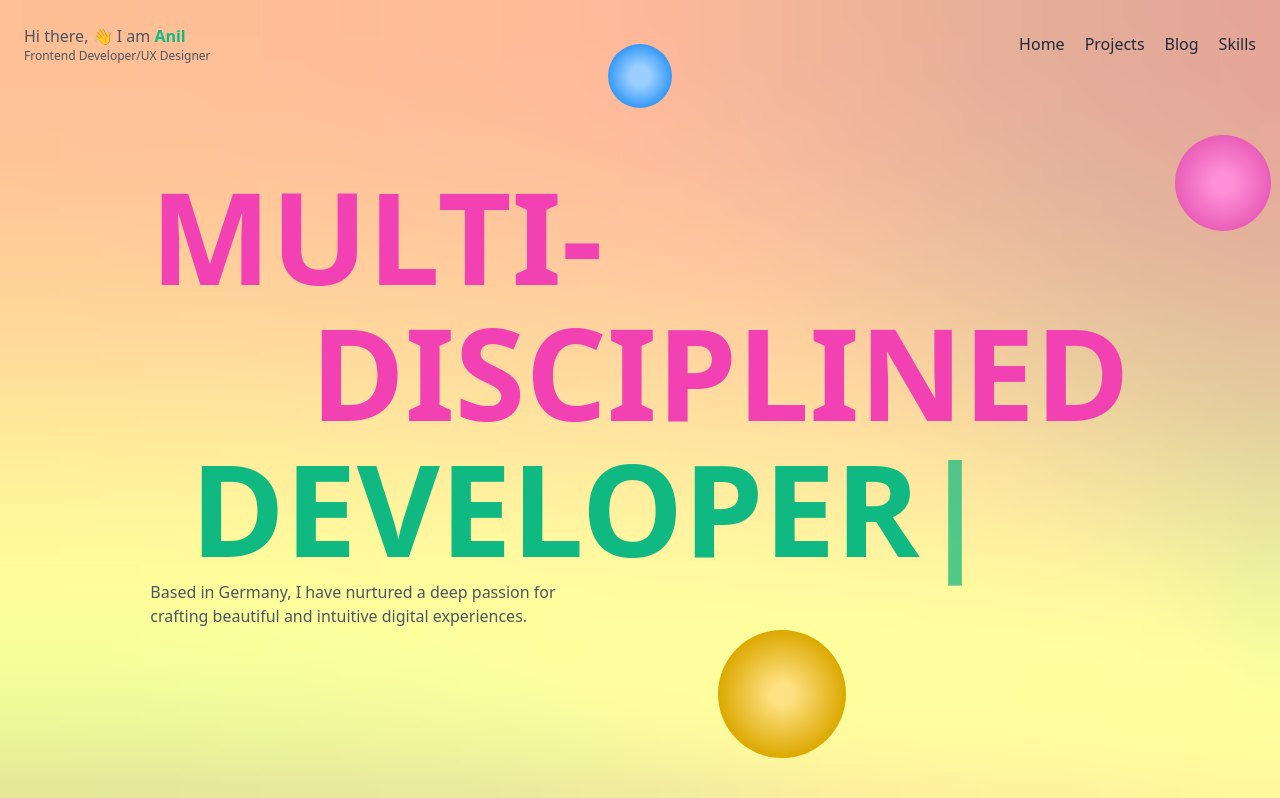
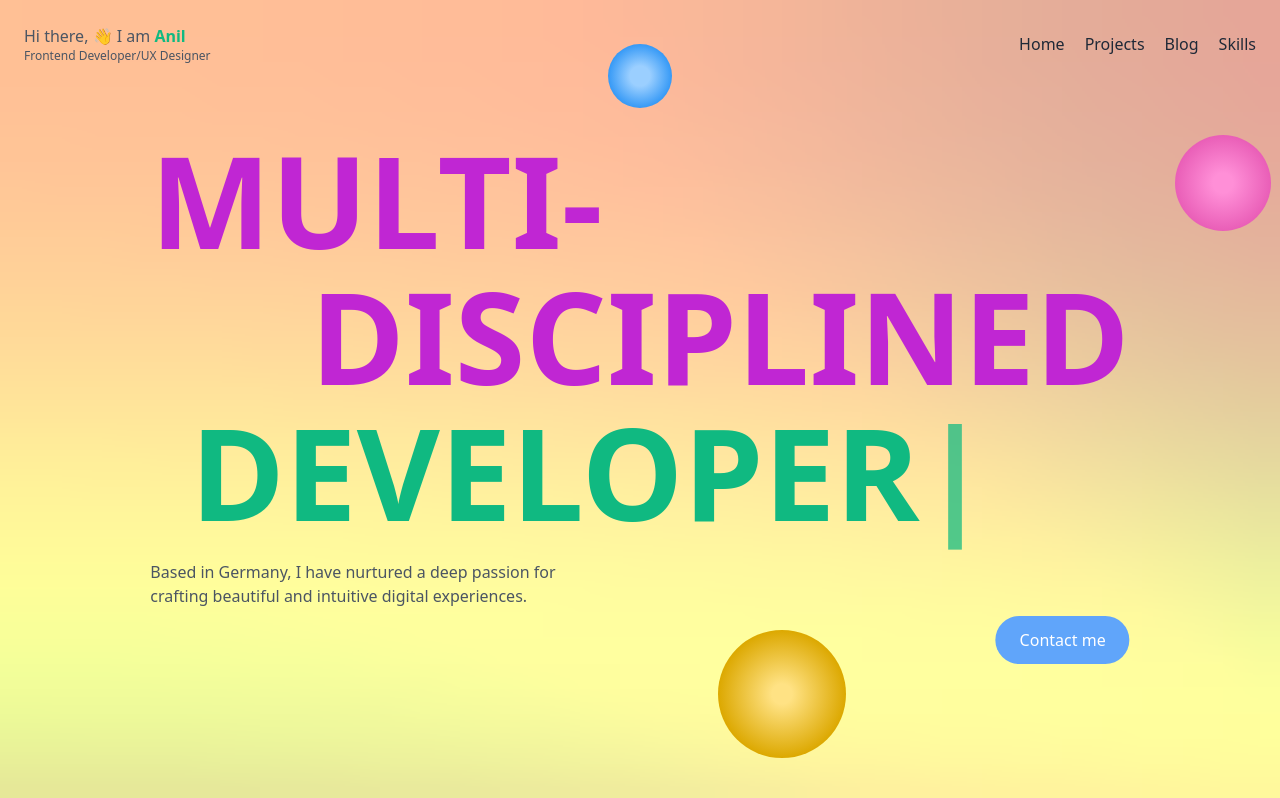
Before and after one commit to cursedxp/portfolio-site, a React (Vite) app: page / in a window 1280 px wide. Shown: the top 798 px of the page. Built offline with nearby package versions, Linux system fonts and the light colour scheme.

Commit message:
✨ (Hero.jsx): add a "Contact me" button to the Hero component to provide a way for users to easily contact the author

```diff
--- a/src/components/Hero/Hero.jsx
+++ b/src/components/Hero/Hero.jsx
@@ -6,17 +6,17 @@ export default function Hero() {
     <div className="relative w-full h-screen">
       <CanvasBackground />
       <BallAnimation />
-      <div
-        className=" absolute top-1/2 left-1/2 -translate-x-1/2 -translate-y-1/2 font-bold text-9xl flex flex-col  justify-center items-start gap-2 z-20"
-        style={{ color: "#F241B3" }}
-      >
+      <div className=" absolute top-1/2 left-1/2 -translate-x-1/2 -translate-y-1/2 font-bold text-9xl flex flex-col  justify-center items-start gap-2 z-20 text-fuchsia-600">
         <div>MULTI-</div>
         <div className="ml-40">DISCIPLINED</div>
         <AnimatedHeroText />
-        <p className=" text-base font-normal max-w-md text text-gray-600">
+        <p className=" text-base font-normal max-w-md text text-gray-600 mt-4">
           Based in Germany, I have nurtured a deep passion for crafting
           beautiful and intuitive digital experiences.
         </p>
+        <button className=" text-base font-normal px-6 py-3 bg-blue-400 rounded-full self-end text-white">
+          Contact me
+        </button>
       </div>
     </div>
   );
```
